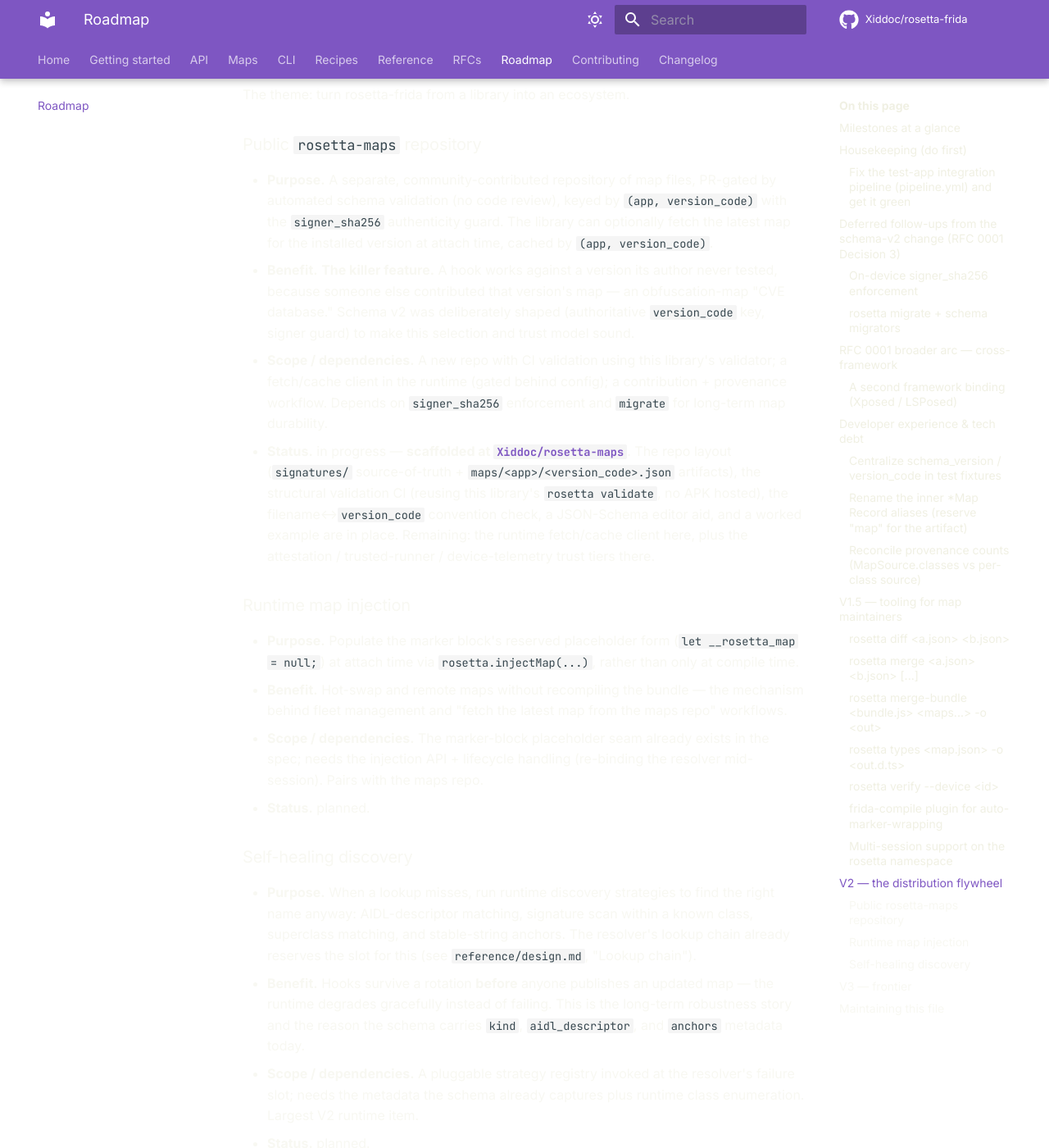
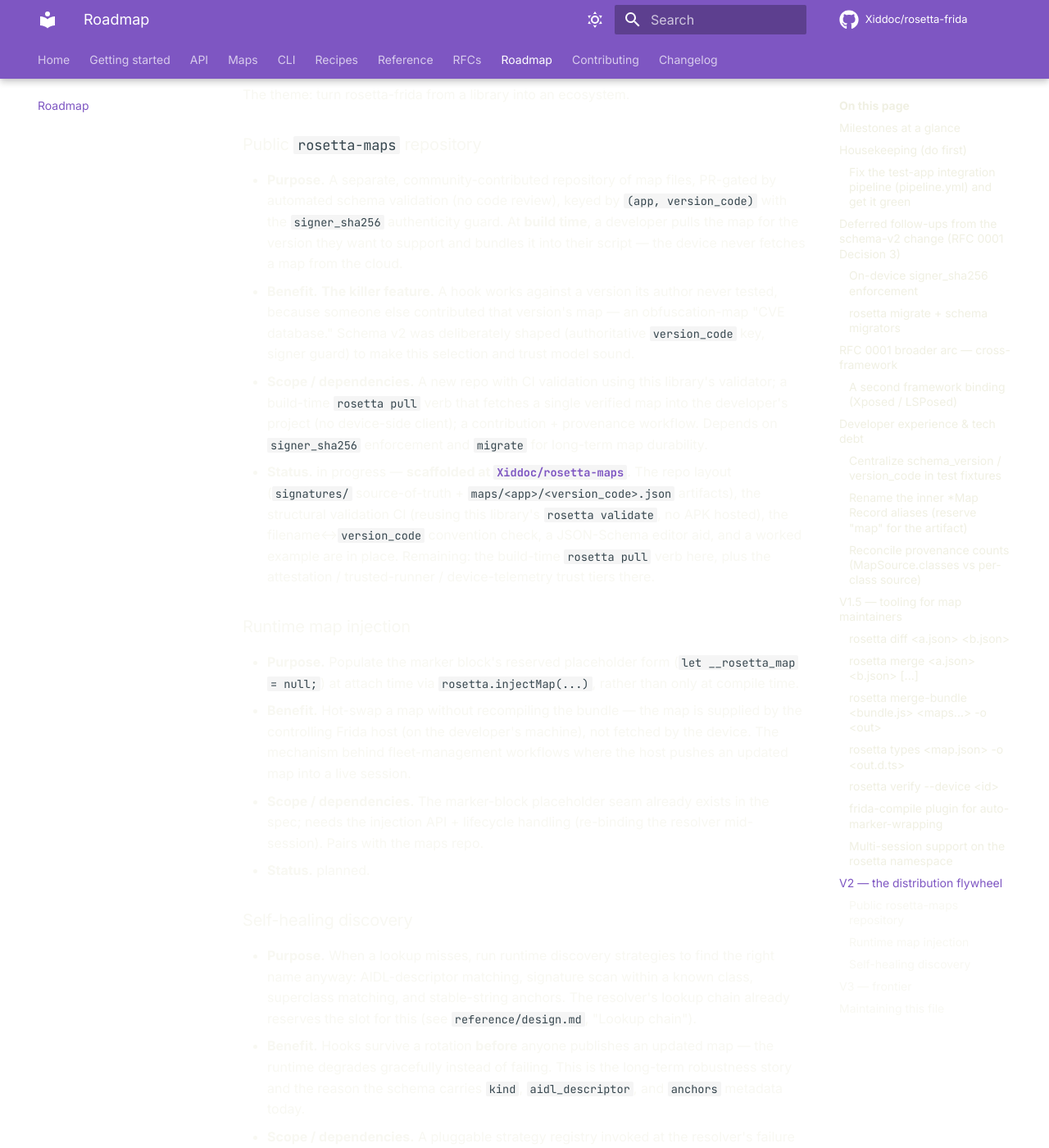
Before and after one commit to Xiddoc/rosetta-frida, an MkDocs documentation site: the page built from docs/roadmap.md, in a window 1280 px wide and 1400 px high, scrolled down 8015 px. Shown: the whole window at 82% size. Built offline with MkDocs 1.6.1 and Material for MkDocs 9.7.7, drawn with Linux system fonts in a browser that asks for light colours; comment, search, counter and statistics services are not loaded.

Commit message:
docs(roadmap): correct V2 distribution to build-time pull, no device fetch
The V2 distribution-flywheel section restated the on-device attach-time
fetch/cache model that the design never intended. Reframe the public
rosetta-maps entry and runtime-injection entry around build-time
acquisition: a rosetta pull verb fetches a verified map into the
developer's project, the map is bundled into the artifact, and the
device does no cloud I/O. Runtime injection is host-pushed, not
device-fetched.

https://claude.ai/code/session_019pdXomM7PcpPavjciYc91G

```diff
--- a/docs/roadmap.md
+++ b/docs/roadmap.md
@@ -332,16 +332,18 @@ The theme: turn rosetta-frida from a library into an ecosystem.
 - **Purpose.** A separate, community-contributed repository of map
   files, PR-gated by automated schema validation (no code review), keyed
   by `(app, version_code)` with the `signer_sha256` authenticity guard.
-  The library can optionally fetch the latest map for the installed
-  version at attach time, cached by `(app, version_code)`.
+  At **build time**, a developer pulls the map for the version they want
+  to support and bundles it into their script — the device never fetches
+  a map from the cloud.
 - **Benefit.** **The killer feature.** A hook works against a version its
   author never tested, because someone else contributed that version's
   map — an obfuscation-map "CVE database." Schema v2 was deliberately
   shaped (authoritative `version_code` key, signer guard) to make this
   selection and trust model sound.
 - **Scope / dependencies.** A new repo with CI validation using this
-  library's validator; a fetch/cache client in the runtime (gated behind
-  config); a contribution + provenance workflow. Depends on
+  library's validator; a build-time `rosetta pull` verb that fetches a
+  single verified map into the developer's project (no device-side
+  client); a contribution + provenance workflow. Depends on
   `signer_sha256` enforcement and `migrate` for long-term map
   durability.
 - **Status.** in progress — **scaffolded at
@@ -350,7 +352,7 @@ The theme: turn rosetta-frida from a library into an ecosystem.
   artifacts), the structural validation CI (reusing this library's
   `rosetta validate`, no APK hosted), the filename↔`version_code`
   convention check, a JSON-Schema editor aid, and a worked example are in
-  place. Remaining: the runtime fetch/cache client here, plus the
+  place. Remaining: the build-time `rosetta pull` verb here, plus the
   attestation / trusted-runner / device-telemetry trust tiers there.
 
 ### Runtime map injection
@@ -358,9 +360,10 @@ The theme: turn rosetta-frida from a library into an ecosystem.
 - **Purpose.** Populate the marker block's reserved placeholder form
   (`let __rosetta_map = null;`) at attach time via
   `rosetta.injectMap(...)`, rather than only at compile time.
-- **Benefit.** Hot-swap and remote maps without recompiling the bundle —
-  the mechanism behind fleet management and "fetch the latest map from
-  the maps repo" workflows.
+- **Benefit.** Hot-swap a map without recompiling the bundle — the map
+  is supplied by the controlling Frida host (on the developer's machine),
+  not fetched by the device. The mechanism behind fleet-management
+  workflows where the host pushes an updated map into a live session.
 - **Scope / dependencies.** The marker-block placeholder seam already
   exists in the spec; needs the injection API + lifecycle handling
   (re-binding the resolver mid-session). Pairs with the maps repo.
```
